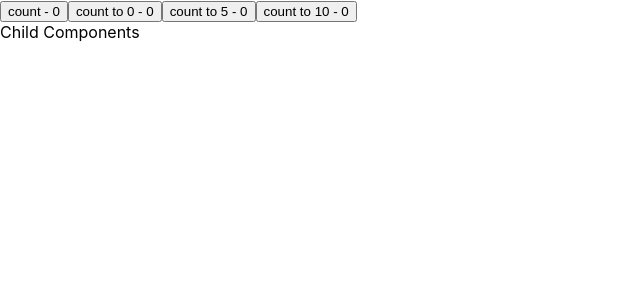
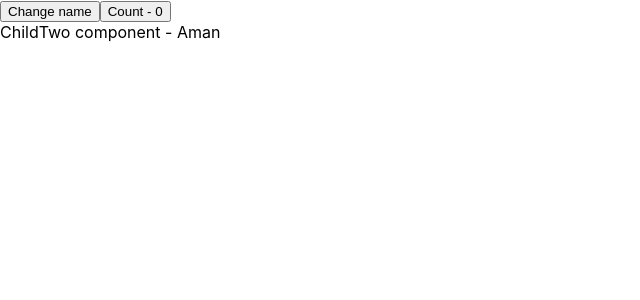
Before and after one commit to AmanSilawat/Course--React-Render-Tutorial, a React (Create React App) app in the folder rendring/: page / in a window 1280 px wide. Shown: the top 300 px of the page, without its empty margins (0-640 px from the left). Built offline with nearby package versions, Linux system fonts and the light colour scheme.

Commit message:
optimaization memo

```diff
--- a/rendring/src/App.js
+++ b/rendring/src/App.js
@@ -1,16 +1,34 @@
 import './App.css';
-import ArrayUseState from './components/ArrayUseState';
+// import ChildOne from './components/optimization/ChildOne';
+// import GrandParent from './components/optimization/GrandParent';
+// import ParentOne from './components/optimization/ParentOne';
+// import ArrayUseState from './components/ArrayUseState';
 // import UseState from './components/UseState';
 // import UseReducer from './components/UseReducer';
 // import ObjectUseState from './components/ObjectUseState';
-import Parent from './components/parent-child/Parent';
+// import Parent from './components/parent-child/Parent';
+import ParentTwo from './components/optimization/ParentTwo';
+
+
 
 function App() {
   return (
     // <ObjectUseState />
     // <ArrayUseState />
 
-    <Parent />
+    // <Parent />
+
+    // ! Same Element Reference
+    // <ParentOne />
+
+    // <ParentOne>
+    //   <ChildOne />
+    // </ParentOne>
+
+    // <GrandParent />
+
+    // ! memo
+    <ParentTwo />
   );
 }
 
--- /dev/null
+++ b/rendring/src/components/optimization/ChildOne.js
@@ -0,0 +1,9 @@
+import React from 'react';
+
+const ChildOne = () => {
+    console.log('Child One Render');
+
+    return <div>Child Components</div>;
+}
+
+export default ChildOne;
--- /dev/null
+++ b/rendring/src/components/optimization/ChildTwo.js
@@ -0,0 +1,8 @@
+import React from 'react';
+
+export const ChildTwo = ({ name }) => {
+    console.log('Child Two Render')
+    return <div>ChildTwo component - {name}</div>
+}
+
+export const MemoChildTwo = React.memo(ChildTwo);
--- /dev/null
+++ b/rendring/src/components/optimization/GrandParent.js
@@ -0,0 +1,20 @@
+import React, { useState } from 'react';
+import ParentOne from './ParentOne';
+import ChildOne from './ChildOne';
+
+const GrandParent = ({ children }) => {
+    const [newCount, setNewCount] = useState(0);
+
+    console.log('Grand Parent One render');
+
+    return (
+        <div>
+            <button onClick={() => setNewCount((prevCount => prevCount + 1))}>GrandParent count - {newCount}</button>
+            <ParentOne newCount={newCount}>
+                <ChildOne />
+            </ParentOne>
+        </div>
+    )
+}
+
+export default GrandParent;
--- /dev/null
+++ b/rendring/src/components/optimization/ParentOne.js
@@ -0,0 +1,17 @@
+import React, { useState } from 'react';
+
+const ParentOne = ({children}) => {
+    const [count, setCount] = useState(0);
+
+    console.log('Parent One render');
+
+    return (
+        <div>
+            <button onClick={() => setCount((prevCount => prevCount + 1))}>count - {count}</button>
+
+            {children}
+        </div>
+    )
+}
+
+export default ParentOne;
--- /dev/null
+++ b/rendring/src/components/optimization/ParentTwo.js
@@ -0,0 +1,20 @@
+import React, { useState } from 'react';
+import { ChildTwo, MemoChildTwo } from './ChildTwo';
+
+const ParentTwo = () => {
+    const [count, setCount] = useState(0)
+    const [name, setName] = useState('Aman')
+
+    console.log('Parent Two Render')
+    return (
+        <div>
+            <button onClick={() => setName('Saleh')}>Change name</button>
+            <button onClick={() => setCount(c => c + 1)}>Count - {count}</button>
+
+            {/* <ChildTwo name={name} /> */}
+            <MemoChildTwo name={name} />
+        </div>
+    )
+}
+
+export default ParentTwo;
```
